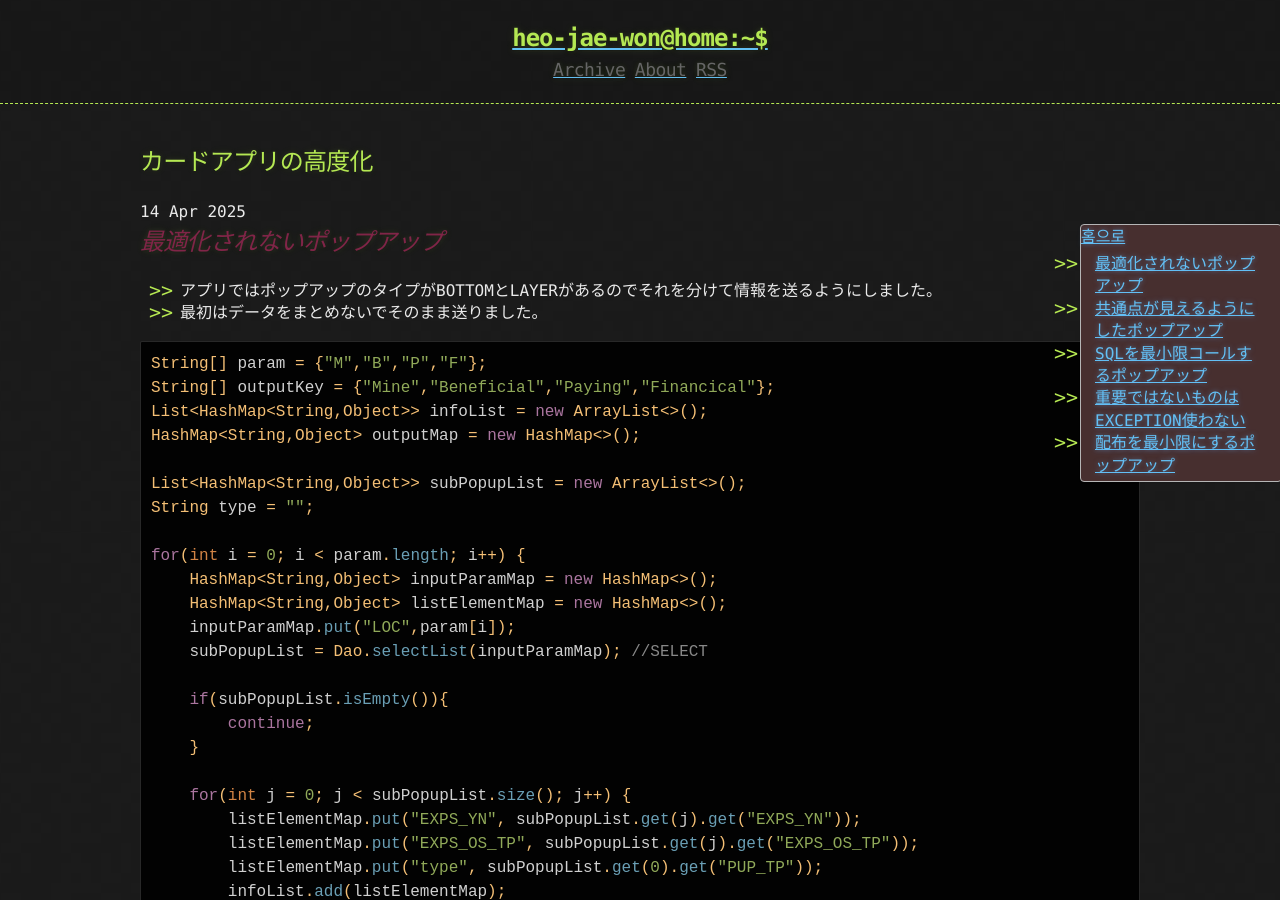
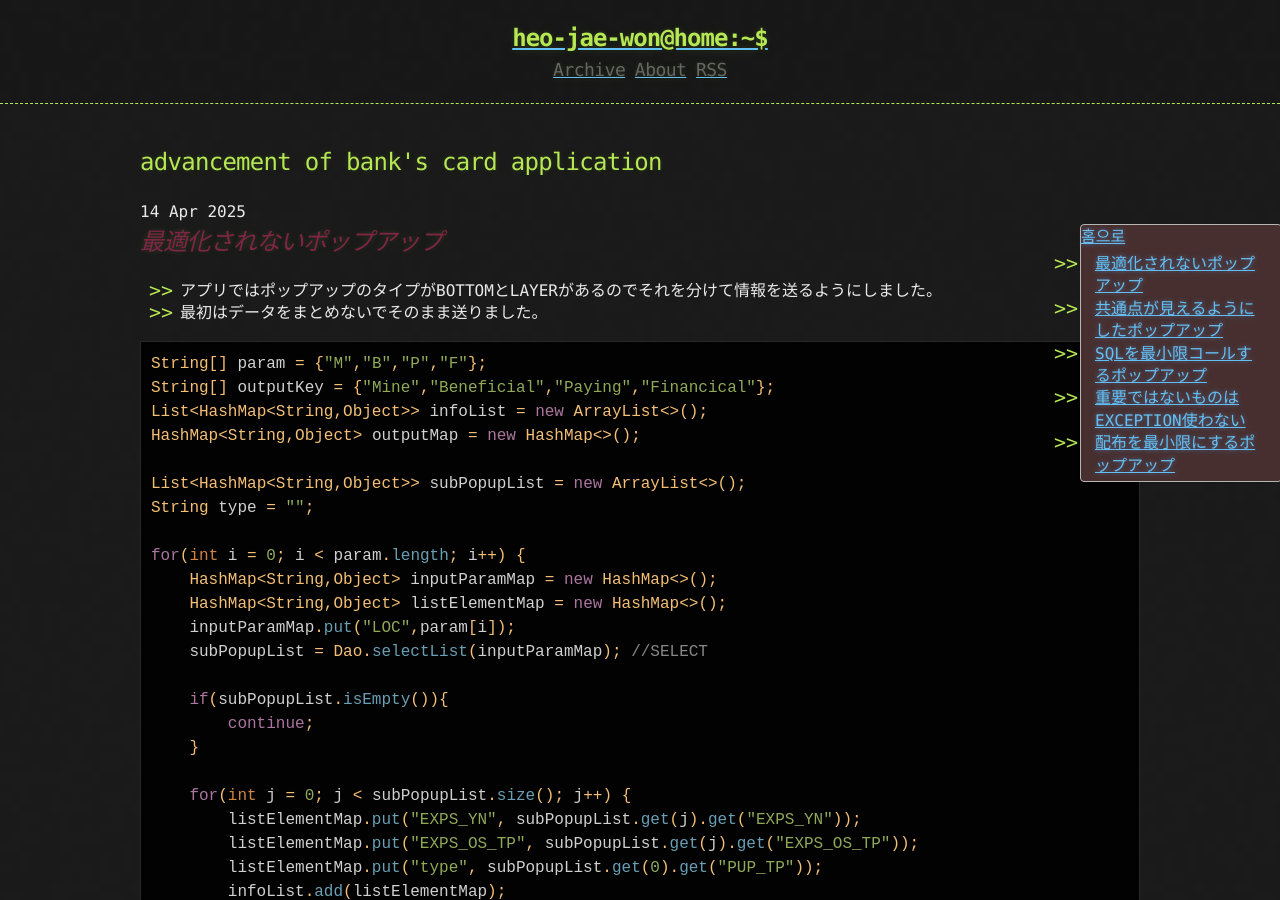
Before and after one commit to Heo-Jae-Won/Heo-Jae-Won.github.io, a Jekyll site: the page built from _posts/2025-04-14-admin-popup-bank-project.md, in a window 1280 px wide and 900 px high. Built offline with Jekyll 4.4.1, drawn with Linux system fonts in a browser that asks for light colours.

Commit message:
Update 2025-04-14-admin-popup-bank-project.md

```diff
--- a/_posts/2025-04-14-admin-popup-bank-project.md
+++ b/_posts/2025-04-14-admin-popup-bank-project.md
@@ -1,5 +1,5 @@
 ---
-title: カードアプリの高度化
+title: advancement of bank's card application
 published: true
 ---
 
```
